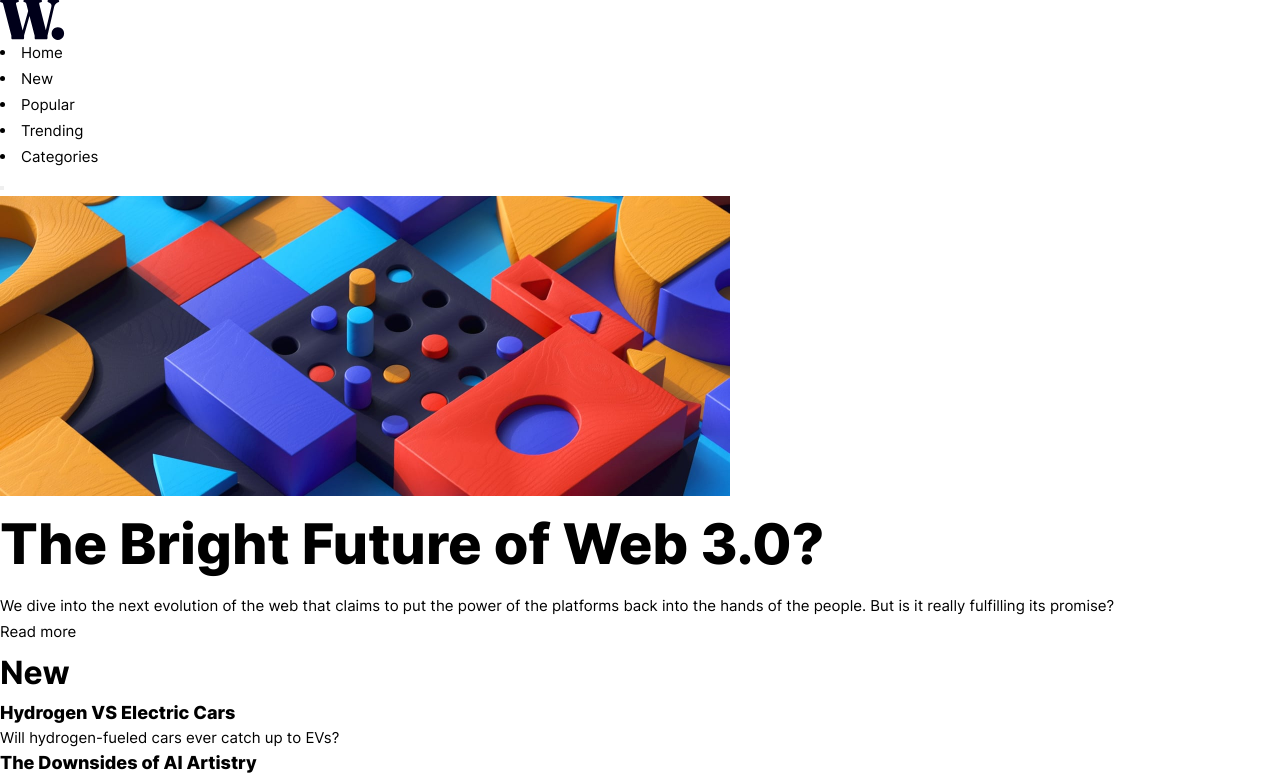
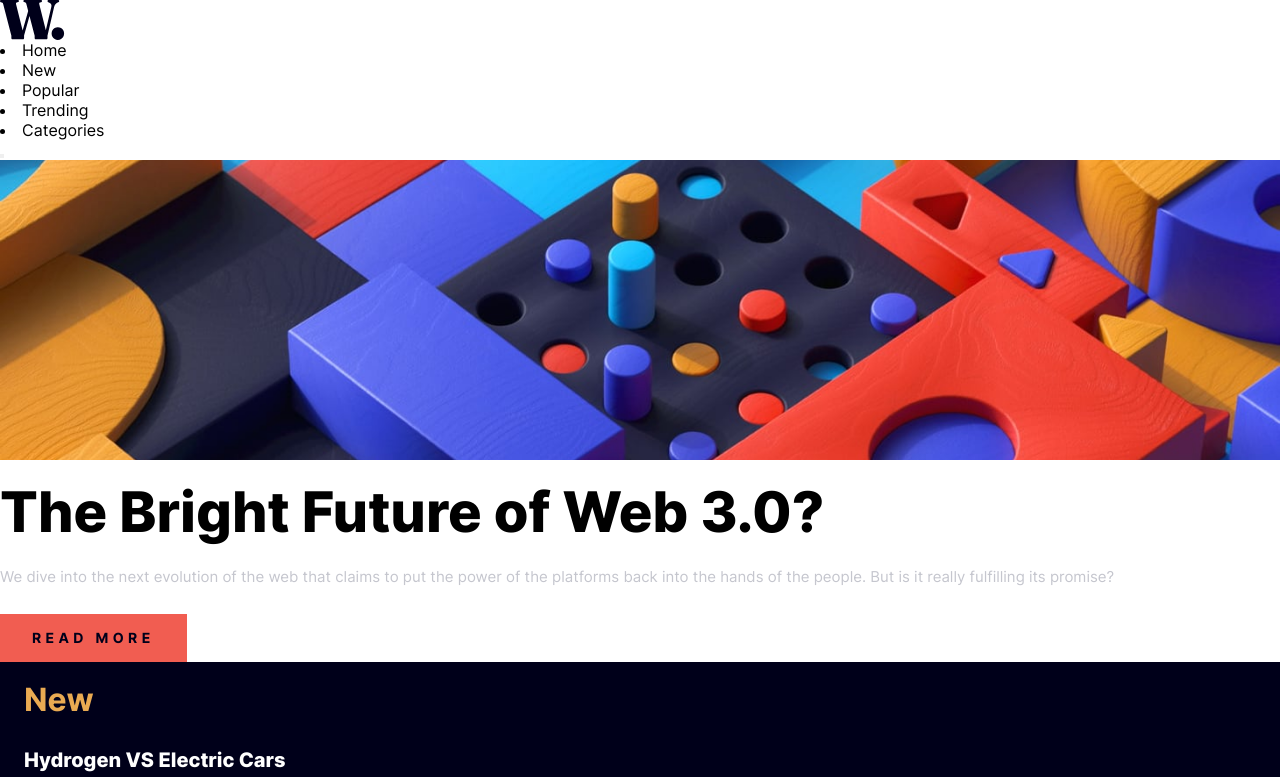
Before and after one commit to skhbabez/news-homepage-main, a plain HTML site: page index.html in a window 1280 px wide. Shown: the top 777 px of the page. Drawn offline with Linux system fonts and the light colour scheme.

Commit message:
finished main article container and newq article container

```diff
--- a/index.html
+++ b/index.html
@@ -38,7 +38,7 @@
         <picture>
           <source
             srcset="assets/images/image-web-3-desktop.jpg"
-            media="(min-width:1280px)"
+            media="(min-width:768px)"
             width="730"
             height="300"
           />
@@ -50,31 +50,31 @@
           />
         </picture>
         <h1>The Bright Future of Web 3.0?</h1>
-        <div class="article-content">
-          <p>
-            We dive into the next evolution of the web that claims to put the
-            power of the platforms back into the hands of the people. But is it
-            really fulfilling its promise?
-          </p>
-          <a class="button"> Read more</a>
-        </div>
+
+        <p>
+          We dive into the next evolution of the web that claims to put the
+          power of the platforms back into the hands of the people. But is it
+          really fulfilling its promise?
+        </p>
+        <a href="#" class="anchor-button"> Read more</a>
       </article>
-      <aside aria-labelledby="new-content">
+      <aside class="article-card" aria-labelledby="new-content">
         <h2 id="new-content">New</h2>
         <ul>
           <li>
-            <h3><a>Hydrogen VS Electric Cars </a></h3>
+            <h3><a href="#">Hydrogen VS Electric Cars </a></h3>
             <p>Will hydrogen-fueled cars ever catch up to EVs?</p>
           </li>
+
           <li>
-            <h3><a>The Downsides of AI Artistry</a></h3>
+            <h3><a href="#">The Downsides of AI Artistry</a></h3>
             <p>
               What are the possible adverse effects of on-demand AI image
               generation?
             </p>
           </li>
           <li>
-            <h3><a>Is VC Funding Drying Up?</a></h3>
+            <h3><a href="#">Is VC Funding Drying Up?</a></h3>
             <p>
               Private funding by VC firms is down 50% YOY. We take a look at
               what that means.
--- a/styles.css
+++ b/styles.css
@@ -12,6 +12,13 @@
   img {
     display: block;
     max-inline-size: 100%;
+  }
+  ul,
+  ol {
+    list-style: none;
+  }
+  a {
+    text-decoration: none;
   }
 }
 
@@ -38,18 +45,18 @@
 
   body {
     font-family: var(--font-base);
-    font-size: 0.9375rem;
-    line-height: calc(26 / 15);
   }
 
   h1 {
     font-size: var(--font-40-56-768-1280);
+    line-height: 1;
   }
 
   h2 {
     font-weight: 700;
     font-size: 2rem;
   }
+
   h3 {
     font-size: 1.125rem;
     line-height: calc(24 / 18);
@@ -59,4 +66,82 @@
   h3 {
     font-weight: 800;
   }
+
+  p {
+    line-height: calc(26 / 15);
+    color: var(--grey-300);
+    font-size: 0.9375rem;
+  }
 }
+
+@layer components {
+  .anchor-button {
+    display: block;
+    font-family: inherit;
+    font-size: 0.875rem;
+    letter-spacing: 4.38px;
+    line-height: calc(24 / 14);
+    font-weight: 700;
+    text-transform: uppercase;
+    color: var(--navy-950);
+    background-color: #f15d51;
+    padding: 0.75rem 2rem;
+    max-inline-size: fit-content;
+    transition: all 150ms ease-in-out;
+
+    &:hover {
+      background-color: var(--navy-950);
+      color: var(--white);
+    }
+    &:is(:focus, :focus-visible) {
+      outline: 1px solid var(--navy-950);
+    }
+  }
+
+  .main-article {
+    display: grid;
+    row-gap: 1.5rem;
+
+    & img {
+      max-block-size: 300px;
+      inline-size: 100%;
+      object-fit: cover;
+    }
+  }
+
+  .article-card {
+    background-color: var(--navy-950);
+    padding: 1.34375rem 1.5rem;
+    & h2 {
+      color: var(--gold-400);
+      line-height: 32px;
+    }
+    ul {
+      margin-block-start: 2rem;
+      & li + li:before {
+        content: "";
+        display: block;
+        inline-size: 100%;
+        border-block-start: 1px solid var(--navy-600);
+        margin-block: 2rem;
+      }
+      & li p {
+        margin-block-start: 0.5rem;
+      }
+    }
+
+    h3 {
+      line-height: calc(24 / 20);
+      font-size: 1.25rem;
+      & a {
+        color: var(--white);
+        &:hover {
+          color: var(--gold-400);
+        }
+        &:is(:focus, :focus-visible) {
+          outline: 1px solid var(--gold-400);
+        }
+      }
+    }
+  }
+}
```
